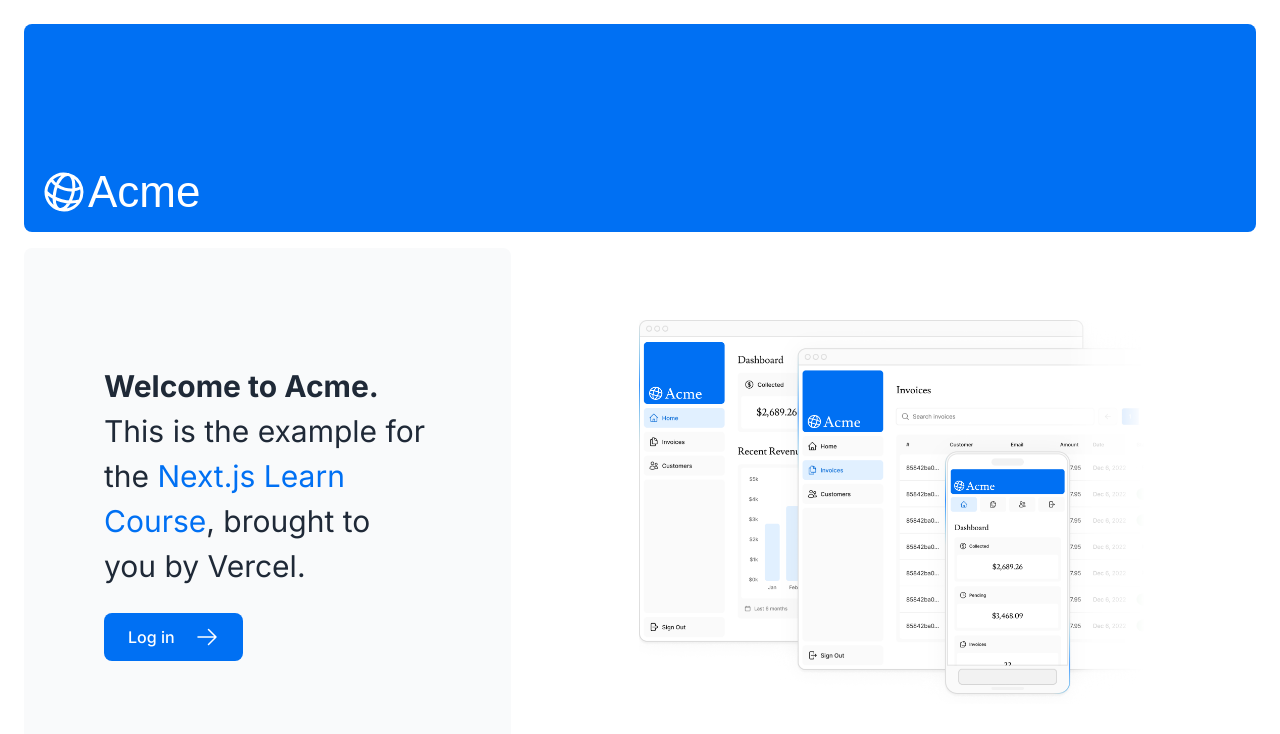
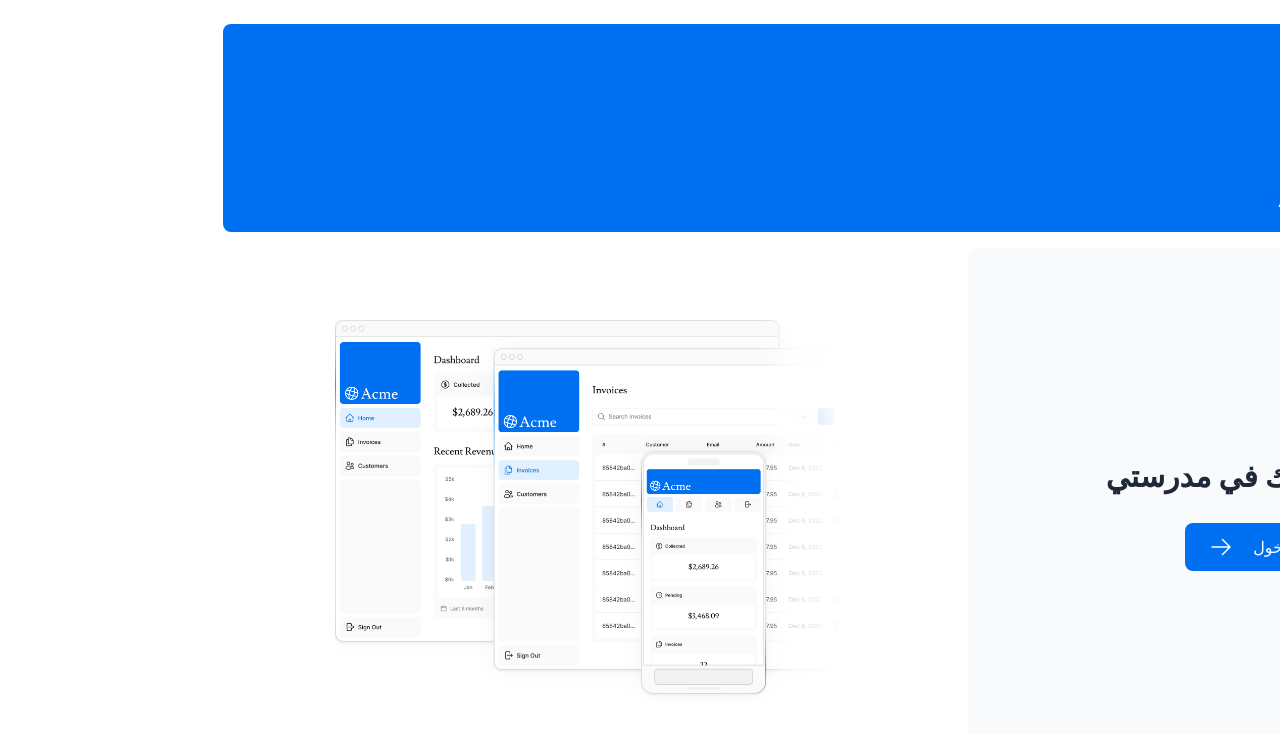
Before and after one commit to madrasaty-tech/nextjs-dashboard, a Next.js app: page / in a window 1280 px wide. Shown: the top 734 px of the page. Built offline with nearby package versions, Linux system fonts and the light colour scheme; a web font is replaced by a local one.

Commit message:
Finished Steaming parts of the dashboard

```diff
--- a/app/dashboard/customers/page.tsx
+++ b/app/dashboard/customers/page.tsx
@@ -1,3 +1,4 @@
 export default function Page() {
+  // artificially delay return value
   return <h1>customers page</h1>;
 }
--- a/app/dashboard/page.tsx
+++ b/app/dashboard/page.tsx
@@ -1,37 +1,33 @@
+import LatestInvoices from '@/app/ui/dashboard/latest-invoices';
+import RevenueChart from '@/app/ui/dashboard/revenue-chart';
+import { Suspense } from 'react';
+import CardWrapper from '../ui/dashboard/cards';
 import { lusitana } from '../ui/fonts';
-import RevenueChart from '@/app/ui/dashboard/revenue-chart';
-import LatestInvoices from '@/app/ui/dashboard/latest-invoices';
-import { Card } from '../ui/dashboard/cards';
-import { fetchCardData, fetchLatestInvoices, fetchRevenue } from '../lib/data';
+import { CardsSkeleton, LatestInvoicesSkeleton, RevenueChartSkeleton } from '../ui/skeletons';
 
 export default async function Page() {
-  const revenue = await fetchRevenue();
-  const latestInvoices = await fetchLatestInvoices();
-  const {
-    numberOfCustomers,
-    numberOfInvoices,
-    totalPaidInvoices,
-    totalPendingInvoices,
-  } = await fetchCardData();
+ // const latestInvoices = await fetchLatestInvoices(); delete this line
 
   return (
     <main>
+
       <h1 className={`${lusitana.className} mb-4 text-xl md:text-2xl`}>
-        Dashboard is here
+        لوحة التحكم في الفواتير
       </h1>
       <div className="grid gap-6 sm:grid-cols-2 lg:grid-cols-4">
-        <Card title="Collected" value={totalPaidInvoices} type="collected" />
-        <Card title="Pending" value={totalPendingInvoices} type="pending" />
-        <Card title="Total Invoices" value={numberOfInvoices} type="invoices" />
-        <Card
-          title="Total Customers"
-          value={numberOfCustomers}
-          type="customers"
-        />
+
+      <Suspense fallback={<CardsSkeleton/>}>
+        <CardWrapper />
+      </Suspense>
       </div>
       <div className="mt-6 grid grid-cols-1 gap-6 md:grid-cols-4 lg:grid-cols-8">
-        <RevenueChart revenue={revenue} />
-        <LatestInvoices latestInvoices={latestInvoices} />
+        {/* you must provide a full componsnet for the fall back to work */}
+        <Suspense fallback={<RevenueChartSkeleton />}>
+          <RevenueChart />
+        </Suspense>
+        <Suspense fallback={<LatestInvoicesSkeleton />}>
+          <LatestInvoices />
+        </Suspense>
       </div>
     </main>
   );
--- a/app/layout.tsx
+++ b/app/layout.tsx
@@ -7,7 +7,7 @@
   children: React.ReactNode;
 }) {
   return (
-    <html lang="en">
+    <html dir='rtl' lang="en">
       <body className={`${inter.className} antialiased`}>{children}</body>
     </html>
   );
--- a/app/page.tsx
+++ b/app/page.tsx
@@ -1,7 +1,7 @@
 import AcmeLogo from '@/app/ui/acme-logo';
 import { ArrowRightIcon } from '@heroicons/react/24/outline';
+import Image from 'next/image';
 import Link from 'next/link';
-import Image from 'next/image';
 
 export default function Page() {
   return (
@@ -12,17 +12,13 @@
       <div className="mt-4 flex grow flex-col gap-4 md:flex-row">
         <div className="flex flex-col justify-center gap-6 rounded-lg bg-gray-50 px-6 py-10 md:w-2/5 md:px-20">
           <p className={`text-xl text-gray-800 md:text-3xl md:leading-normal`}>
-            <strong>Welcome to Acme.</strong> This is the example for the{' '}
-            <a href="https://nextjs.org/learn/" className="text-blue-500">
-              Next.js Learn Course
-            </a>
-            , brought to you by Vercel.
+            <strong>مرحبا بك في مدرستي</strong>{' '}
           </p>
           <Link
             href="/dashboard"
             className="flex items-center gap-5 self-start rounded-lg bg-blue-500 px-6 py-3 text-sm font-medium text-white transition-colors hover:bg-blue-400 md:text-base"
           >
-            <span>Log in</span> <ArrowRightIcon className="w-5 md:w-6" />
+            <span>تسجيل الدخول</span> <ArrowRightIcon className="w-5 md:w-6" />
           </Link>
         </div>
         <div className="flex items-center justify-center p-6 md:w-3/5 md:px-28 md:py-12">
--- a/app/ui/dashboard/cards.tsx
+++ b/app/ui/dashboard/cards.tsx
@@ -1,10 +1,11 @@
+import { fetchCardData } from '@/app/lib/data';
+import { lusitana } from '@/app/ui/fonts';
 import {
   BanknotesIcon,
   ClockIcon,
+  InboxIcon,
   UserGroupIcon,
-  InboxIcon,
 } from '@heroicons/react/24/outline';
-import { lusitana } from '@/app/ui/fonts';
 
 const iconMap = {
   collected: BanknotesIcon,
@@ -14,18 +15,24 @@
 };
 
 export default async function CardWrapper() {
+  const {
+    numberOfCustomers,
+    numberOfInvoices,
+    totalPaidInvoices,
+    totalPendingInvoices,
+  } = await fetchCardData();
+
   return (
     <>
-      {/* NOTE: comment in this code when you get to this point in the course */}
 
-      {/* <Card title="Collected" value={totalPaidInvoices} type="collected" />
+      <Card title="Collected" value={totalPaidInvoices} type="collected" />
       <Card title="Pending" value={totalPendingInvoices} type="pending" />
       <Card title="Total Invoices" value={numberOfInvoices} type="invoices" />
       <Card
         title="Total Customers"
         value={numberOfCustomers}
         type="customers"
-      /> */}
+      />
     </>
   );
 }
--- a/app/ui/dashboard/latest-invoices.tsx
+++ b/app/ui/dashboard/latest-invoices.tsx
@@ -1,13 +1,11 @@
+import { fetchLatestInvoices } from '@/app/lib/data';
+import { LatestInvoice } from '@/app/lib/definitions';
+import { lusitana } from '@/app/ui/fonts';
 import { ArrowPathIcon } from '@heroicons/react/24/outline';
 import clsx from 'clsx';
 import Image from 'next/image';
-import { lusitana } from '@/app/ui/fonts';
-import { LatestInvoice } from '@/app/lib/definitions';
-export default async function LatestInvoices({
-  latestInvoices,
-}: {
-  latestInvoices: LatestInvoice[];
-}) {
+export default async function LatestInvoices() {
+  const latestInvoices: LatestInvoice[] = await fetchLatestInvoices()
   return (
     <div className="flex w-full flex-col md:col-span-4">
       <h2 className={`${lusitana.className} mb-4 text-xl md:text-2xl`}>
--- a/app/ui/dashboard/revenue-chart.tsx
+++ b/app/ui/dashboard/revenue-chart.tsx
@@ -1,7 +1,8 @@
+import { fetchRevenue } from '@/app/lib/data';
+import { Revenue } from '@/app/lib/definitions';
 import { generateYAxis } from '@/app/lib/utils';
+import { lusitana } from '@/app/ui/fonts';
 import { CalendarIcon } from '@heroicons/react/24/outline';
-import { lusitana } from '@/app/ui/fonts';
-import { Revenue } from '@/app/lib/definitions';
 
 // This component is representational only.
 // For data visualization UI, check out:
@@ -9,13 +10,11 @@
 // https://www.chartjs.org/
 // https://airbnb.io/visx/
 
-export default async function RevenueChart({
-  revenue,
-}: {
-  revenue: Revenue[];
-}) {
+export default async function RevenueChart() {
   const chartHeight = 350;
   // NOTE: comment in this code when you get to this point in the course
+
+  const revenue: Revenue[] = await fetchRevenue();
 
   const { yAxisLabels, topLabel } = generateYAxis(revenue);
 
```
Also changed, not shown: app/dashboard/(overview)/loading.tsx (renamed from app/dashboard/loading.tsx), 1 other file (tests, documents, lock files or other folders).
